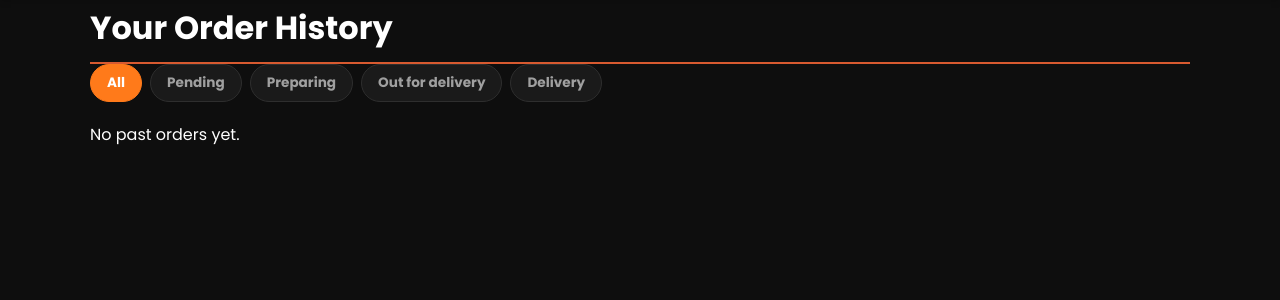
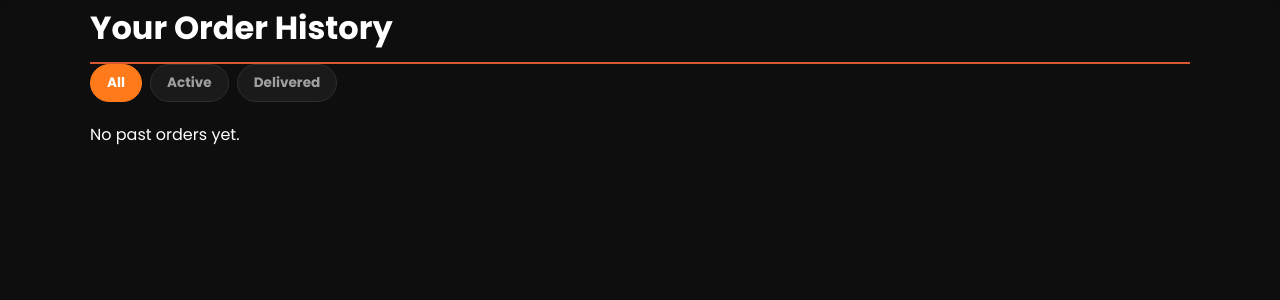
Before and after one commit to imisioluwa1203/restaurant_app, a Flask app: page /history in a window 1280 px wide. Shown: the part 81-381 px from the top of the page. Run offline with Flask 3, Linux system fonts and the light colour scheme; the visitor is signed in with stand-in values (Sample User, id 1); data that the repository does not hold is empty; some libraries are stand-ins or nearby versions.

Commit message:
filter history by user

```diff
--- a/app.py
+++ b/app.py
@@ -326,9 +326,11 @@ def order_details(order_id):
 @login_required
 def history():
     status_filter = request.args.get('status', 'All')
-    query = Order.query.order_by(Order.created_at.desc())
-    if status_filter != 'All':
-        query = query.filter(Order.status == status_filter)
+    query = Order.query.filter_by(user_id=current_user.id).order_by(Order.created_at.desc())
+    if status_filter == 'Delivered':
+        query = query.filter(Order.status == 'Delivered')
+    elif status_filter == 'Active':
+        query = query.filter(Order.status != 'Delivered')
     orders = query.all()
     return render_template('history.html', orders=orders, status_filter=status_filter)
 
--- a/static/style.css
+++ b/static/style.css
@@ -1741,3 +1741,4 @@ form .btn[type="submit"] {
 .od-total strong { color: #ff7a1a; }
 
 .od-link { display: inline-block; margin-top: 8px; color: #ff7a1a; font-weight: 600; font-size: 13px; text-decoration: none; }
+.order-card .od-link { display: block; margin-top: 10px; }
--- a/templates/history.html
+++ b/templates/history.html
@@ -6,11 +6,8 @@
     <h1>Your Order History</h1>
        <div class="filter-tabs">
             <a href="{{ url_for('history') }}" class="filter-tab {% if status_filter == 'All' %}active{% endif %}">All</a>
-            <a href="{{ url_for('history', status='Pending') }}" class="filter-tab {% if status_filter == 'Pending' %}active{% endif %}">Pending</a>
-            <a href="{{ url_for('history', status='Preparing') }}" class="filter-tab {% if status_filter == 'Preparing' %}active{% endif %}">Preparing</a>
-            <a href="{{ url_for('history', status='Out for delivery') }}" class="filter-tab {% if status_filter == 'Out for delivery' %}active{% endif %}">Out for delivery</a>
-           <a href="{{ url_for('history', status='Delivered') }}" class="filter-tab {% if status_filter == 'Delivered' %}active{% endif %}">Delivery</a>
-
+            <a href="{{ url_for('history', status='Active') }}" class="filter-tab {% if status_filter == 'Active' %}active{% endif %}">Active</a>
+            <a href="{{ url_for('history', status='Delivered') }}" class="filter-tab {% if status_filter == 'Delivered' %}active{% endif %}">Delivered</a>
        </div>
     {% if orders %}
         {% for order in orders %}
```
